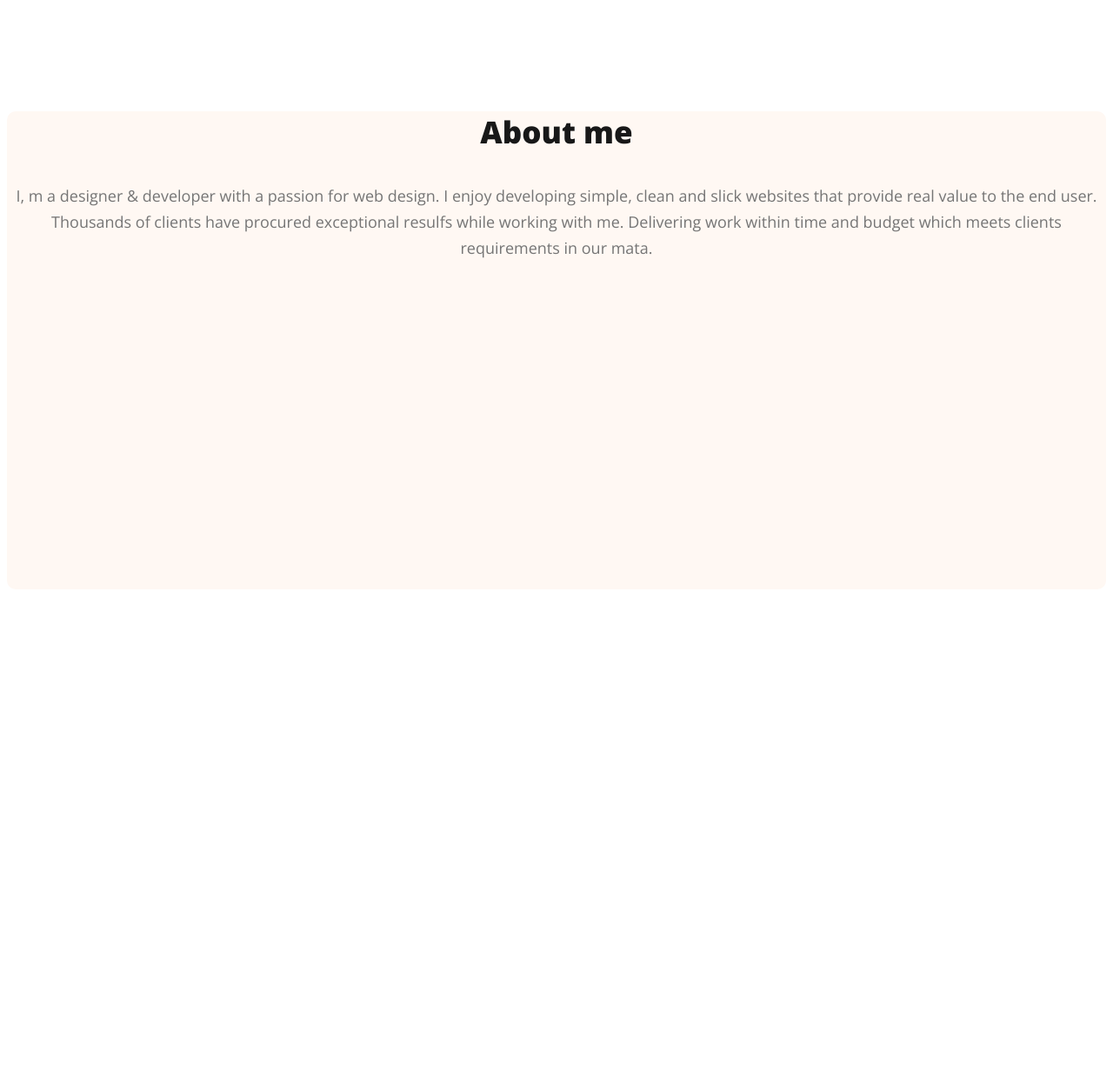
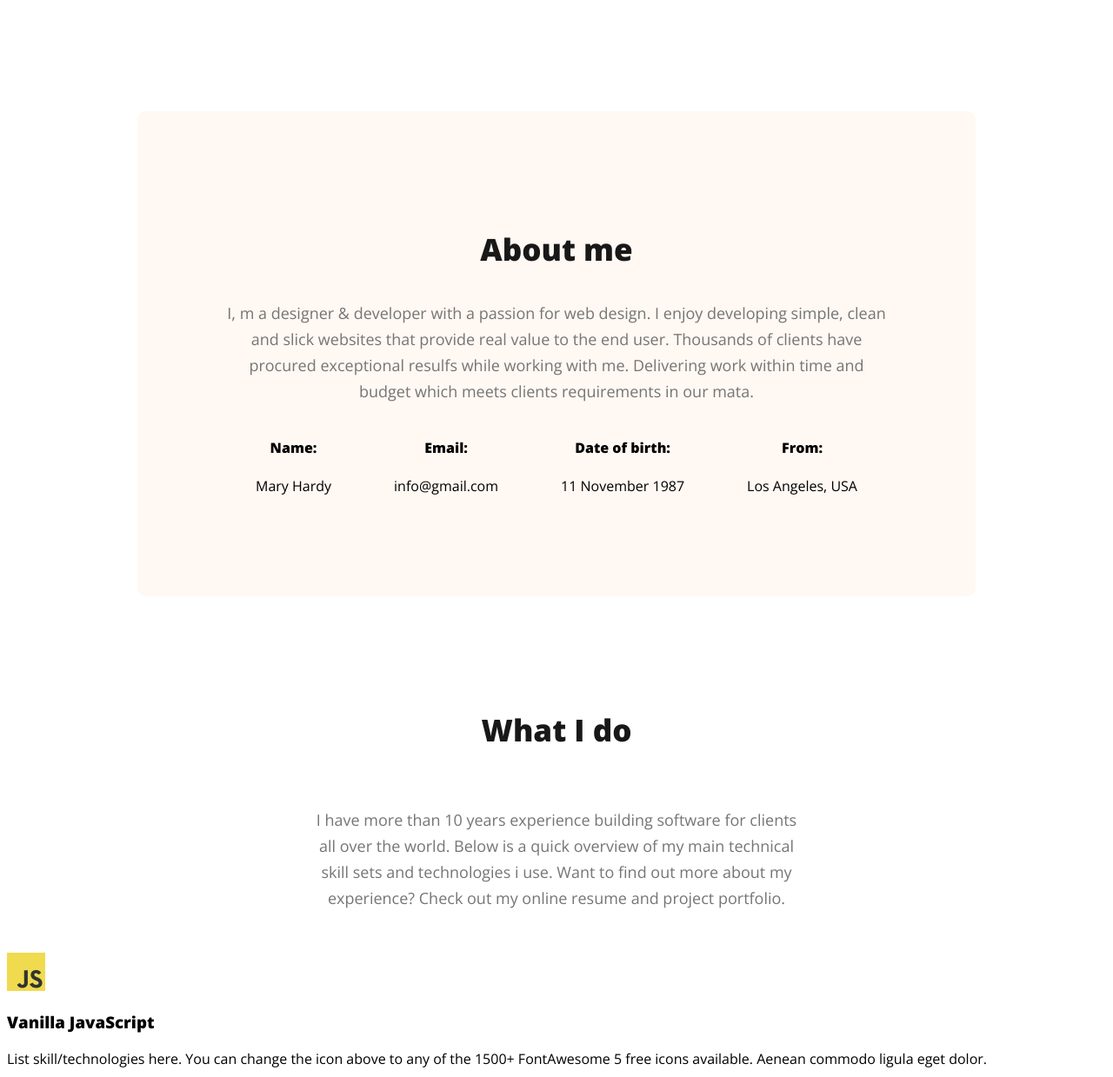
Before and after one commit to princejoy123/Abu-Saiyed-Joy, a plain HTML site: page index.html in a window 1280 px wide. Shown: the part 867-2106 px from the top of the page at 87% size. Before the commit the page ends 1675 px from the top, so only its background shows below. Drawn offline with nearby package versions, Linux system fonts and the light colour scheme.

Commit message:
added skill section

```diff
--- a/index.html
+++ b/index.html
@@ -28,7 +28,8 @@
             <div class="b-content">
                 <h3 class="b-greatting"> Hi, I am</h3>
                 <h1 class="b-title">Mary Hardy</h1>
-                <p>Shot what able cold new see hold.Friendly as an betrayed formerly he. Morning because as to society behaved moments.</p>
+                <p>Shot what able cold new see hold.Friendly as an betrayed formerly he. Morning because as to society
+                    behaved moments.</p>
                 <button class="b-primary">Download CV</button>
 
                 <button class="b-primary">Contact</button>
@@ -40,7 +41,61 @@
     <main>
         <section class="S-about">
             <h3 class="s-title">About me</h3>
-             <p class="s-descrip">I, m a designer & developer with a passion for web design. I enjoy developing simple, clean and slick websites that provide real value to the end user. Thousands of clients have procured exceptional resulfs while working with me. Delivering work within time and budget which meets clients requirements in our mata.</p>
+            <p class="s-descrip">I, m a designer & developer with a passion for web design. I enjoy developing simple,
+                clean and slick websites that provide real value to the end user. Thousands of clients have procured
+                exceptional resulfs while working with me. Delivering work within time and budget which meets clients
+                requirements in our mata.</p>
+
+
+            <div class="about-info-container">
+                <!-- .about-info*4>h4.info-title+p.info-description -->
+                <div class="about-info">
+                    <h4 class="info-title">Name:</h4>
+                    <p class="info-description">Mary Hardy</p>
+                </div>
+                <div class="about-info">
+                    <h4 class="info-title">Email:
+                    </h4>
+                    <p class="info-description">info@gmail.com</p>
+                </div>
+                <div class="about-info">
+                    <h4 class="info-title">Date of birth:
+                    </h4>
+                    <p class="info-description">11 November 1987</p>
+                </div>
+                <div class="about-info">
+                    <h4 class="info-title">From:
+                    </h4>
+                    <p class="info-description">Los Angeles, USA</p>
+                </div>
+            </div>
+
+        </section>
+        <section>
+            <h3 class="s-title">What I do</h3>
+            <p id="What" class="s-descrip">I have more than 10 years experience building software for clients all over the world. Below is a quick overview of my main technical skill sets and technologies i use. Want to find out more about my experience? Check out my online resume and project portfolio.</p>
+            <div class="skill-container">
+                <div class="skill">
+                    <img src="images/icons/js.png" alt="">
+                    <h3 class="skill-title">Vanilla JavaScript</h3>
+                    <p class="skill-description">List skill/technologies here. You can change the icon above to any of the 1500+ FontAwesome 5 free icons available. Aenean commodo ligula eget dolor.</p>
+                </div>
+                <div class="skill">
+                    <img src="images/icons/react.png" alt="">
+                    <h3 class="skill-title">React</h3>
+                    <p class="skill-description">List skill/technologies here. You can change the icon above to any of the 1500+ FontAwesome 5 free icons available. Aenean commodo ligula eget dolor.</p>
+                </div>
+                <div class="skill">
+                    <img src="images/icons/nodejs.png" alt="">
+                    <h3 class="skill-title">Node.js</h3>
+                    <p class="skill-description">List skill/technologies here. You can change the icon above to any of the 1500+ FontAwesome 5 free icons available. Aenean commodo ligula eget dolor.</p>
+                </div>
+                <div class="skill">
+                    <img src="images/icons/mongo.png" alt="">
+                    <h3 class="skill-title">MongoDB</h3>
+                    <p class="skill-description">List skill/technologies here. You can change the icon above to any of the 1500+ FontAwesome 5 free icons available. Aenean commodo ligula eget dolor.</p>
+                </div>
+            </div>
         </section>
 
     </main>
--- a/styles/Protfolio.css
+++ b/styles/Protfolio.css
@@ -21,14 +21,14 @@ nav {
     color: #FD6E0A;
 }
 
-.b-greatting{
+.b-greatting {
     color: #474747;
     font-size: 45px;
     font-weight: 600;
     margin-bottom: 0;
 }
 
-.b-title{
+.b-title {
     color: #181818;
     font-size: 85px;
     font-weight: 700;
@@ -65,7 +65,8 @@ font-weight: 700;
     padding: 15px 30px;
 
 }
-.header{
+
+.header {
     background: #FFF8F3;
     background-image: url(../images/header_bg.png);
     background-repeat: no-repeat;
@@ -74,40 +75,55 @@ padding: 15px 30px;
 }
 
 
-.banner{
+.banner {
     padding: 30px 30px 0px 150px;
     display: flex;
     align-items: center;
     justify-content: space-between;
 
 }
-.p-pic{
+
+.p-pic {
     width: 584px;
     height: 676px;
     flex-shrink: 0;
 }
-.b-content{
 
-}
+.b-content {}
 
-.s-title{
+.s-title {
     color: #181818;
     text-align: center;
     font-size: 35px;
     font-weight: 700;
 }
-.s-descrip{
+
+.s-descrip {
     color: #757575;
     text-align: center;
     font-size: 18px;
     font-weight: 400;
     line-height: 30px;
 }
-.S-about{
+
+.S-about {
     border-radius: 10px;
     background: #FFF8F3;
-height: 550px;
+    max-width: 1140px;
+    max-height: 430px;
     flex-shrink: 0;
-margin: 130px 0;
+    margin: 130px 150px;
+    padding: 100px;
 
 }
+.about-info-container{
+    display: flex;
+    justify-content: space-around;
+
+}
+.about-info{
+    text-align: center;
+}
+#What{
+    padding: 30px 350px;
+}
```
Lines whose indentation alone changed are shown as unchanged.
